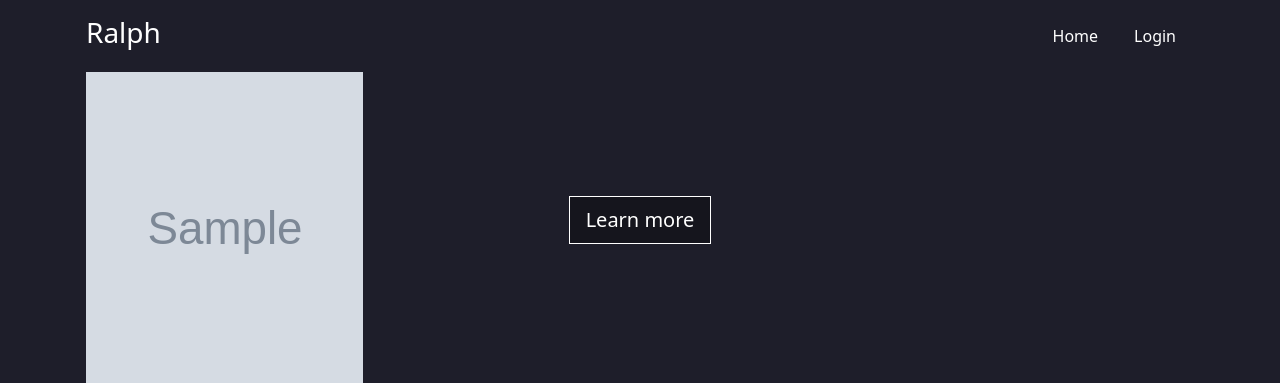
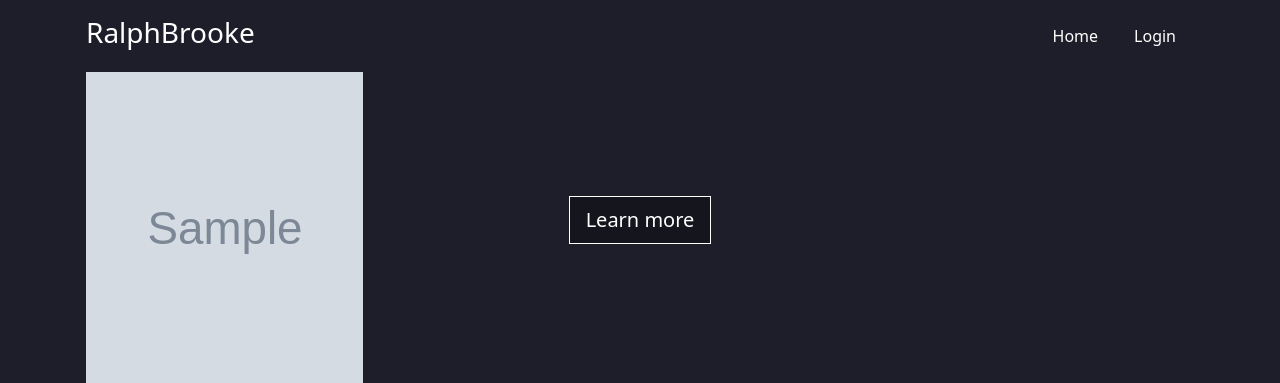
Before and after one commit to jbrit/raffle, a Django app: page / in a window 1280 px wide. Shown: the top 383 px of the page. Run offline with Django 3.2, Linux system fonts and the light colour scheme; tables that the repository leaves empty hold one stand-in row (values such as "Sample post"); grey boxes marked "Sample" are stand-in pictures; data that the repository does not hold is empty; some libraries are stand-ins or nearby versions.

Commit message:
Home Page website name

```diff
--- a/core/templates/core/home.html
+++ b/core/templates/core/home.html
@@ -14,7 +14,7 @@
     <div style="height: 400px;" class="container d-flex p-3 mx-auto flex-column">
       <header class="mb-3">
         <div>
-          <h3 class="float-start mb-0">Ralph</h3>
+          <h3 class="float-start mb-0">RalphBrooke</h3>
           <nav class="nav nav-masthead justify-content-center float-end">
             <a class="text-white nav-link custom-nav-link" href="#">Home</a>
             <!-- <a class="text-white nav-link custom-nav-link" href="#">About</a> -->
```
